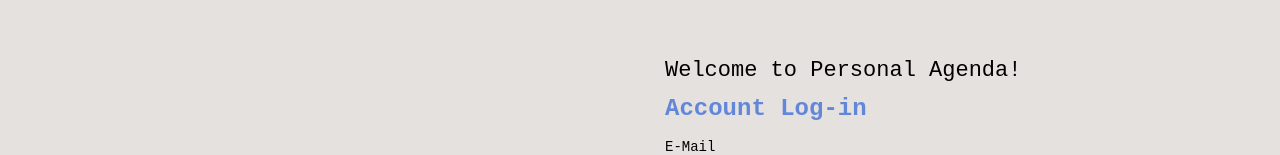
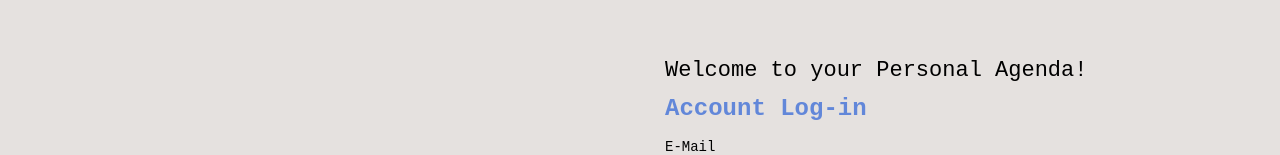
Before and after one commit to Kenzie-Academy-Brasil-Developers/Desafio-Fullstack-VaV-HarmonyHub, a React (Vite) app in the folder Frontend/: page / in a window 1280 px wide. Shown: the part 171-326 px from the top of the page. Built offline with nearby package versions, Linux system fonts and the light colour scheme.

Commit message:
CRUD Back+Frontend concluded

```diff
--- a/Frontend/src/pages/Home/index.tsx
+++ b/Frontend/src/pages/Home/index.tsx
@@ -39,7 +39,7 @@ const Home = () => {
       </section>
       <section>
         <div>
-          <p>Welcome to Personal Agenda!</p>
+          <p>Welcome to your Personal Agenda!</p>
           <h2>Account Log-in</h2>
         </div>
         <form onSubmit={handleSubmit(userLogin)}>
```
